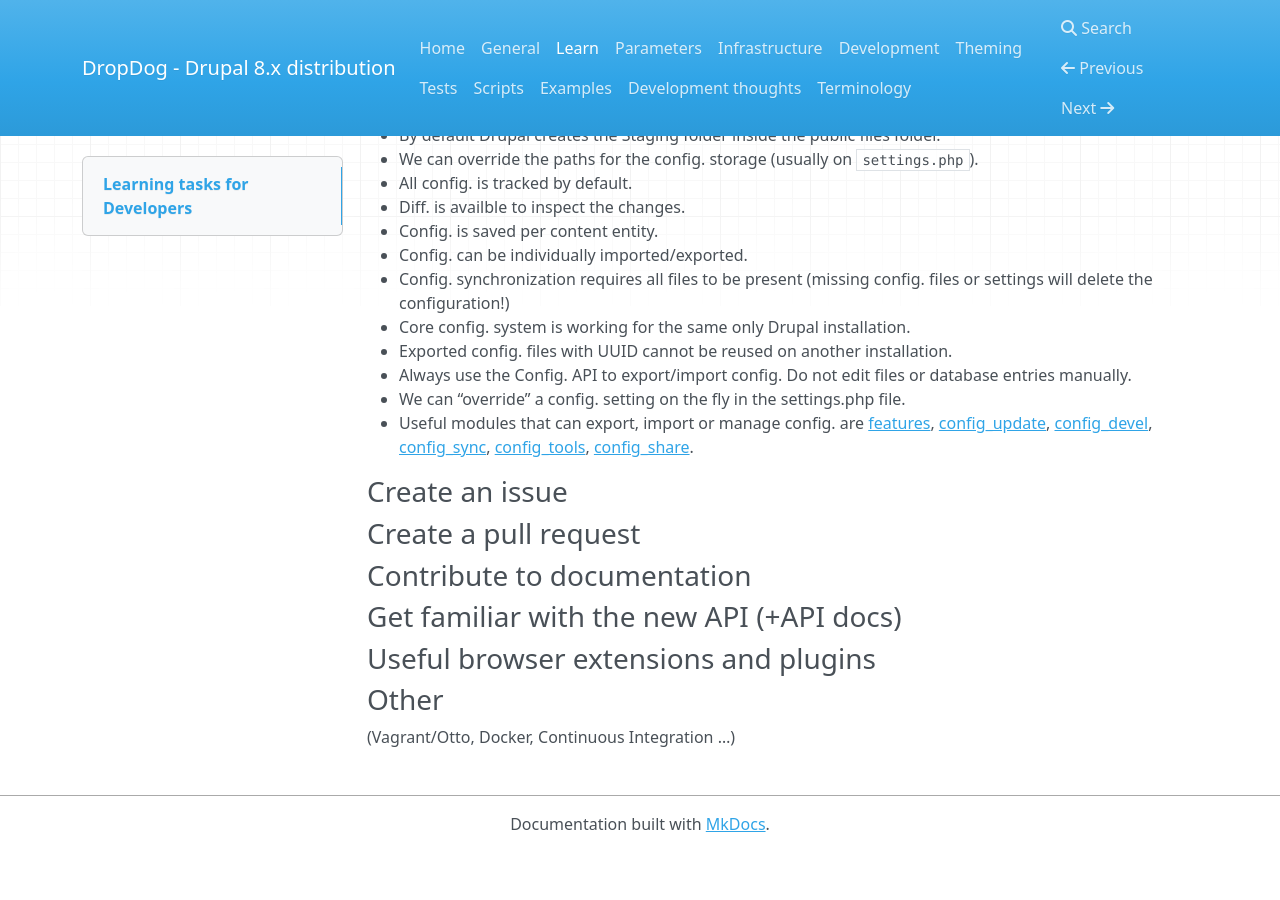
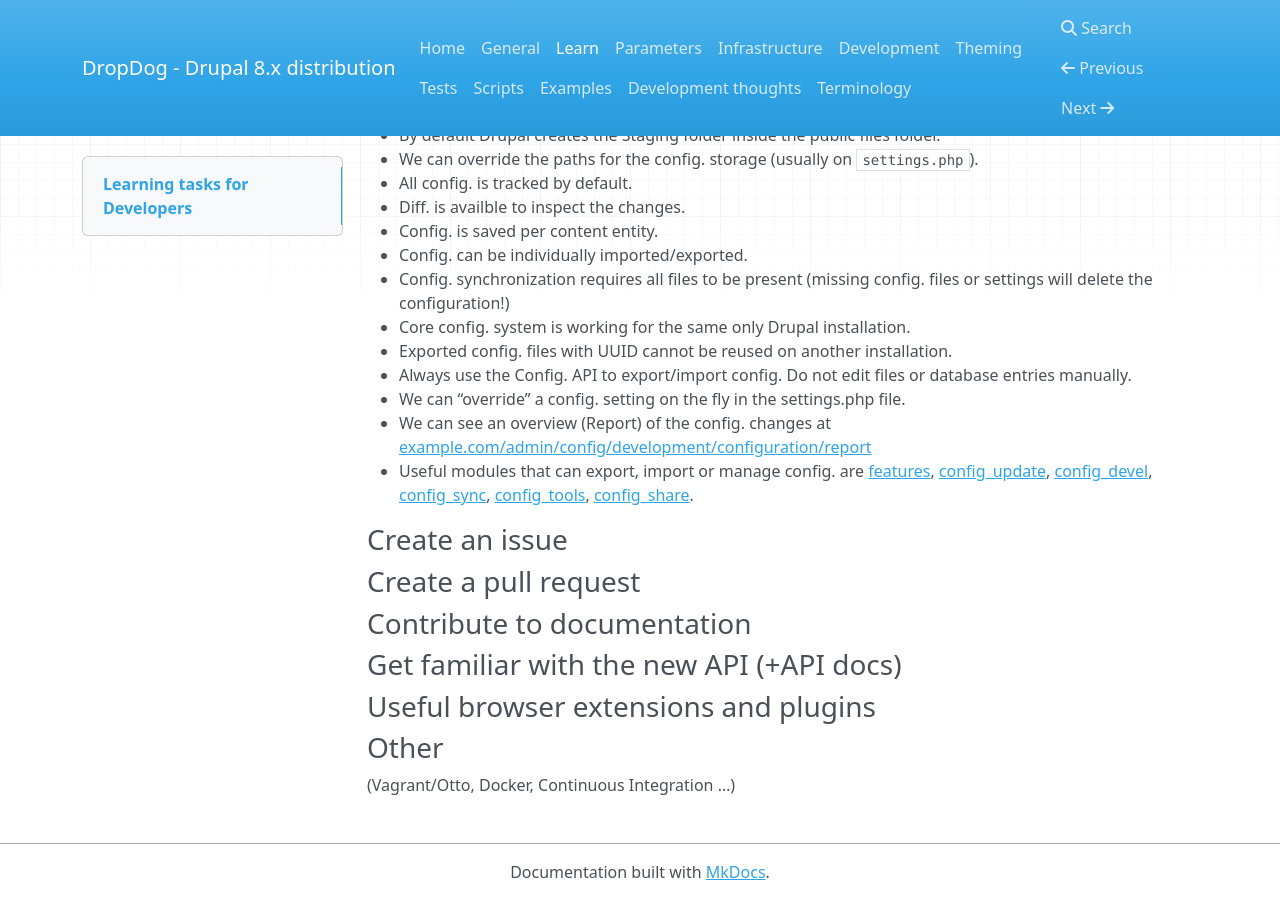
Before and after one commit to dropdog/docs, an MkDocs documentation site: the page built from docs/learn.md, in a window 1280 px wide and 900 px high, scrolled down 3064 px. Built offline with MkDocs 1.6.1, drawn with Linux system fonts in a browser that asks for light colours; nearby versions of some CDN libraries; old or Windows-style settings are respelled for this version of MkDocs; before the commit the page ends 3916 px from its top, so only the background shows below that.

Commit message:
Adds config useful link for Reporting

```diff
--- a/docs/learn.md
+++ b/docs/learn.md
@@ -142,6 +142,7 @@ Here are some facts about the new [Drupal 8.x core configuration ("config.") sys
  - Exported config. files with UUID cannot be reused on another installation.
  - Always use the Config. API to export/import config. Do not edit files or database entries manually.
  - We can "override" a config. setting on the fly in the settings.php file.
+ - We can see an overview (Report) of the config. changes at [example.com/admin/config/development/configuration/report](http://example.com/admin/config/development/configuration/report)
  - Useful modules that can export, import or manage config. are [features](https://www.drupal.org/project/features), [config_update](https://www.drupal.org/project/config_update), [config_devel](https://www.drupal.org/project/config_devel), [config_sync](https://www.drupal.org/project/config_sync), [config_tools](https://www.drupal.org/project/config_tools), [config_share](https://www.drupal.org/project/config_share).
 
 ### Create an issue
```
